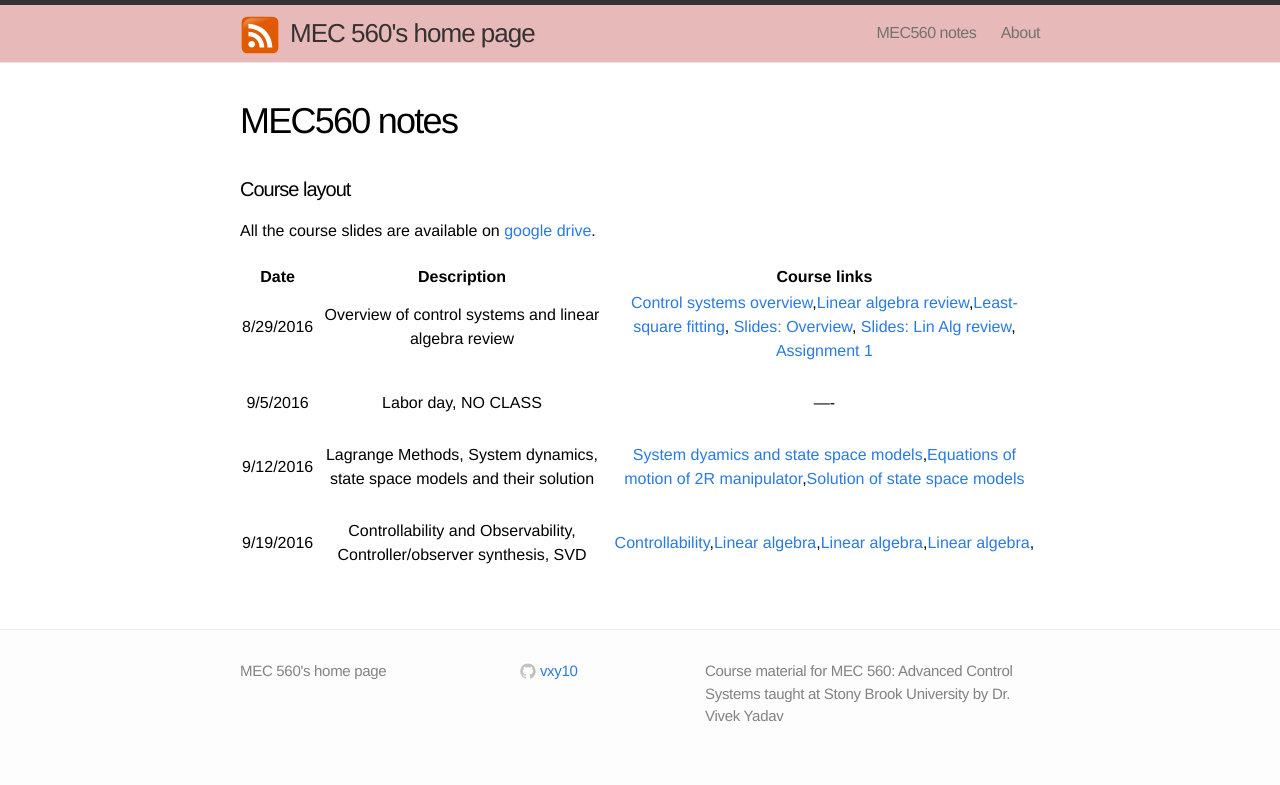
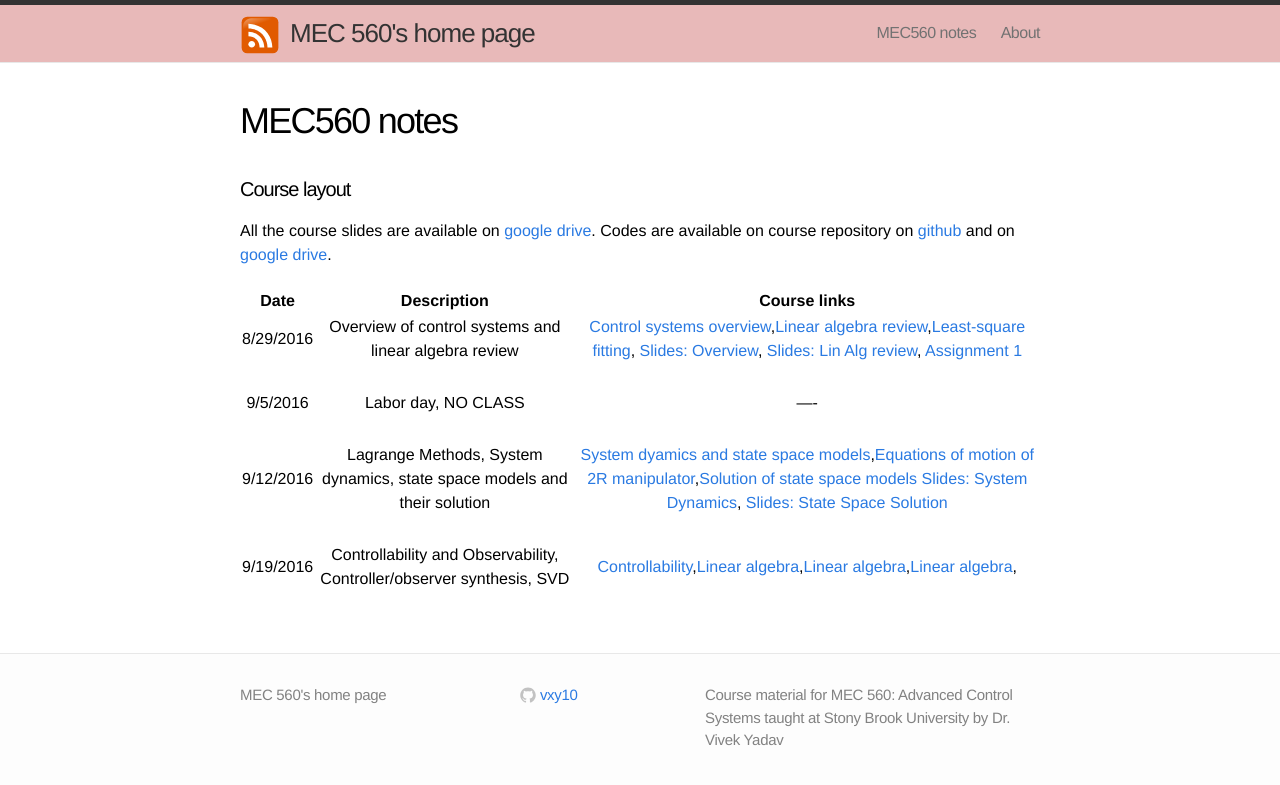
Before and after one commit to mec560sbu/mec560sbu.github.io, a Jekyll site: the page built from Course_materials.md, in a window 1280 px wide. Shown: the top 785 px of the page. Built offline with Jekyll 4.4.1, drawn with Linux system fonts in a browser that asks for light colours.

Commit message:
Added links to course page

```diff
--- a/Course_materials.md
+++ b/Course_materials.md
@@ -7,7 +7,7 @@ permalink: mec560-notes
 
 #### Course layout
 
-All the course slides are available on [google drive](https://drive.google.com/drive/folders/0B51BYOSh3EKQVklRc3QtZy0xUEU?usp=sharing).
+All the course slides are available on [google drive](https://drive.google.com/drive/folders/0B51BYOSh3EKQVklRc3QtZy0xUEU?usp=sharing). Codes are available on course repository on [github](https://github.com/mec560sbu/mec560sbu.github.io) and on [google drive](https://drive.google.com/drive/u/1/folders/0B51BYOSh3EKQMTEzMEdmOXJ1dzg).
 
 
 
@@ -18,6 +18,6 @@ All the course slides are available on [google drive](https://drive.google.com/d
 |       |                       |            |
 |        9/5/2016   |  Labor day, NO CLASS                      |    ----           |
 |       |                       |            |
-|       9/12/2016    |    Lagrange Methods, System dynamics, state space models and their solution | [System dyamics and state space models](2016/09/11/Systems_Dynamics/),[Equations of motion of 2R manipulator](https://mec560sbu.github.io/2016/08/30/2R_EOM_dynamics_example/),[Solution of state space models](2016/09/11/Solution_Systems_State_Space/)|
+|       9/12/2016    |    Lagrange Methods, System dynamics, state space models and their solution | [System dyamics and state space models](2016/09/11/Systems_Dynamics/),[Equations of motion of 2R manipulator](https://mec560sbu.github.io/2016/08/30/2R_EOM_dynamics_example/),[Solution of state space models](2016/09/11/Solution_Systems_State_Space/) [Slides: System Dynamics](https://mec560sbu.github.io/Prersentations/Pres_SystemDynamics.html#/), [Slides: State Space Solution](https://mec560sbu.github.io/Prersentations/State_space_solutions.html#/)|
 |       |                       |            |
 |      9/19/2016    |    Controllability and Observability, Controller/observer synthesis, SVD  | [Controllability](google.com),[Linear algebra](google.com),[Linear algebra](google.com),[Linear algebra](google.com),                 |
```
Also changed, not shown: 1 other file.
